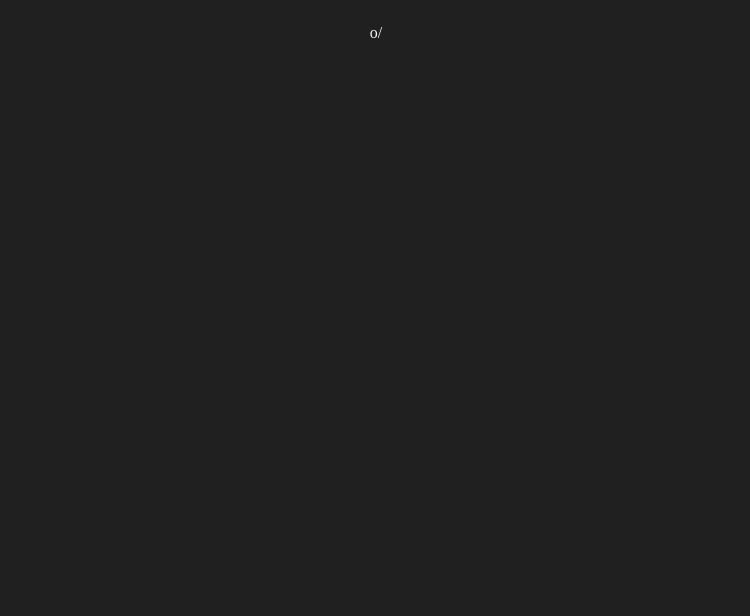
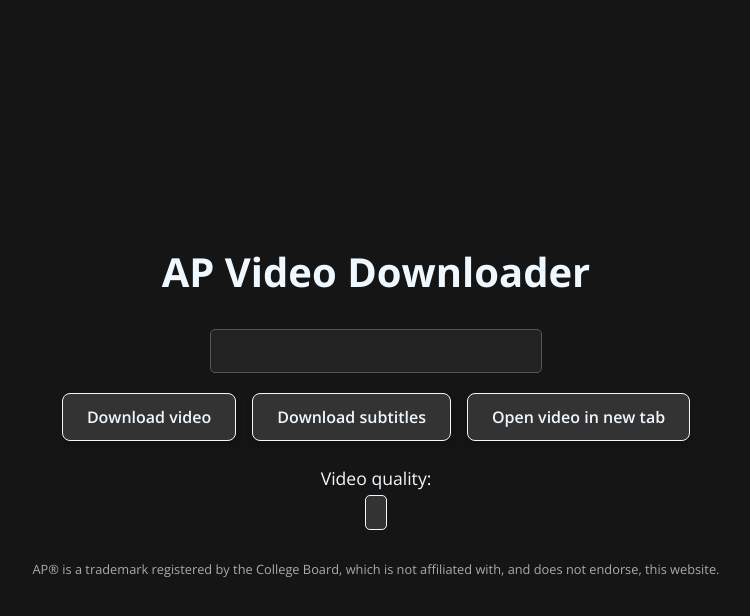
Before and after one commit to dioxair/ap-video-downloader, a website built with Vite: page index.html in a window 1280 px wide. Shown: the whole page, without its empty margins (264-1014 px from the left). Built offline with nearby package versions, Linux system fonts and the light colour scheme.

Commit message:
Add page elements in HTML and style them in CSS

```diff
--- a/index.html
+++ b/index.html
@@ -8,6 +8,22 @@
     <title>AP Video Downloader</title>
   </head>
   <body>
-    <p>o/</p>
+    <h1>AP Video Downloader</h1>
+
+    <input type="text" name="videoUrlInput" id="videoInput" />
+
+    <div class="button-container">
+      <button id="downloadVideoButton">Download video</button>
+      <button id="downloadSubsButton">Download subtitles</button>
+      <button id="openVideoInTabButton">Open video in new tab</button>
+    </div>
+
+    <p>Video quality:</p>
+    <select name="videoQualities" id="qualityDropdown"></select>
+
+    <p>
+      AP® is a trademark registered by the College Board, which is not
+      affiliated with, and does not endorse, this website.
+    </p>
   </body>
 </html>
--- a/src/style.css
+++ b/src/style.css
@@ -1,8 +1,119 @@
+@import url("https://fonts.googleapis.com/css2?family=Open+Sans:ital,wght@0,300..800;1,300..800&display=swap");
+
 body {
+  background-color: #151515;
+  color: aliceblue;
+  font-family:
+    Open Sans,
+    Roboto,
+    Helvetica,
+    Arial,
+    sans-serif;
   display: flex;
-  text-align: center;
+  flex-direction: column;
   justify-content: center;
   align-items: center;
-  background-color: #202020;
+  min-height: 100vh;
+  margin: 0;
+  padding: 20px;
+  box-sizing: border-box;
+  text-align: center;
+}
+
+h1 {
+  font-size: 2.5rem;
+  margin-bottom: 20px;
   color: aliceblue;
 }
+
+.button-container {
+  display: flex;
+  flex-wrap: wrap;
+  justify-content: center;
+  gap: 16px;
+  margin: 10px 0;
+}
+
+button {
+  font-family:
+    Open Sans,
+    Roboto,
+    Helvetica,
+    Arial,
+    sans-serif;
+  background-color: #333;
+  color: aliceblue;
+  border: 1px solid aliceblue;
+  padding: 12px 24px;
+  border-radius: 8px;
+  font-size: 1rem;
+  font-weight: 600;
+  cursor: pointer;
+  transition:
+    background-color 0.3s ease,
+    transform 0.2s ease;
+  box-shadow: 0 4px 6px rgba(0, 0, 0, 0.2);
+}
+
+button:hover {
+  background-color: #444;
+  transform: translateY(-2px);
+}
+
+button:active {
+  background-color: #222;
+  transform: translateY(0);
+}
+
+p {
+  margin: 15px 0 5px 0;
+  font-size: 1.1rem;
+}
+
+p:last-of-type {
+  font-size: 0.8rem;
+  margin-top: 30px;
+  color: #aaa;
+}
+
+select {
+  background-color: #333;
+  color: aliceblue;
+  border: 1px solid aliceblue;
+  border-radius: 5px;
+  padding: 8px 10px;
+  font-size: 1rem;
+  cursor: pointer;
+  appearance: none;
+  -webkit-appearance: none;
+  -moz-appearance: none;
+  background-repeat: no-repeat;
+  background-position: right 10px center;
+  background-size: 16px;
+}
+
+select:focus {
+  outline: none;
+  border-color: aliceblue;
+}
+
+input[type="text"] {
+  background-color: #222;
+  color: aliceblue;
+  border: 1px solid #555;
+  border-radius: 5px;
+  padding: 12px 15px;
+  margin: 10px 0;
+  font-size: 1rem;
+  width: 300px;
+  max-width: 80%;
+  transition:
+    border-color 0.3s ease,
+    box-shadow 0.3s ease;
+}
+
+input[type="text"]:focus {
+  outline: none;
+  border-color: aliceblue;
+  box-shadow: 0 0 8px rgba(240, 248, 255, 0.5);
+}
```
